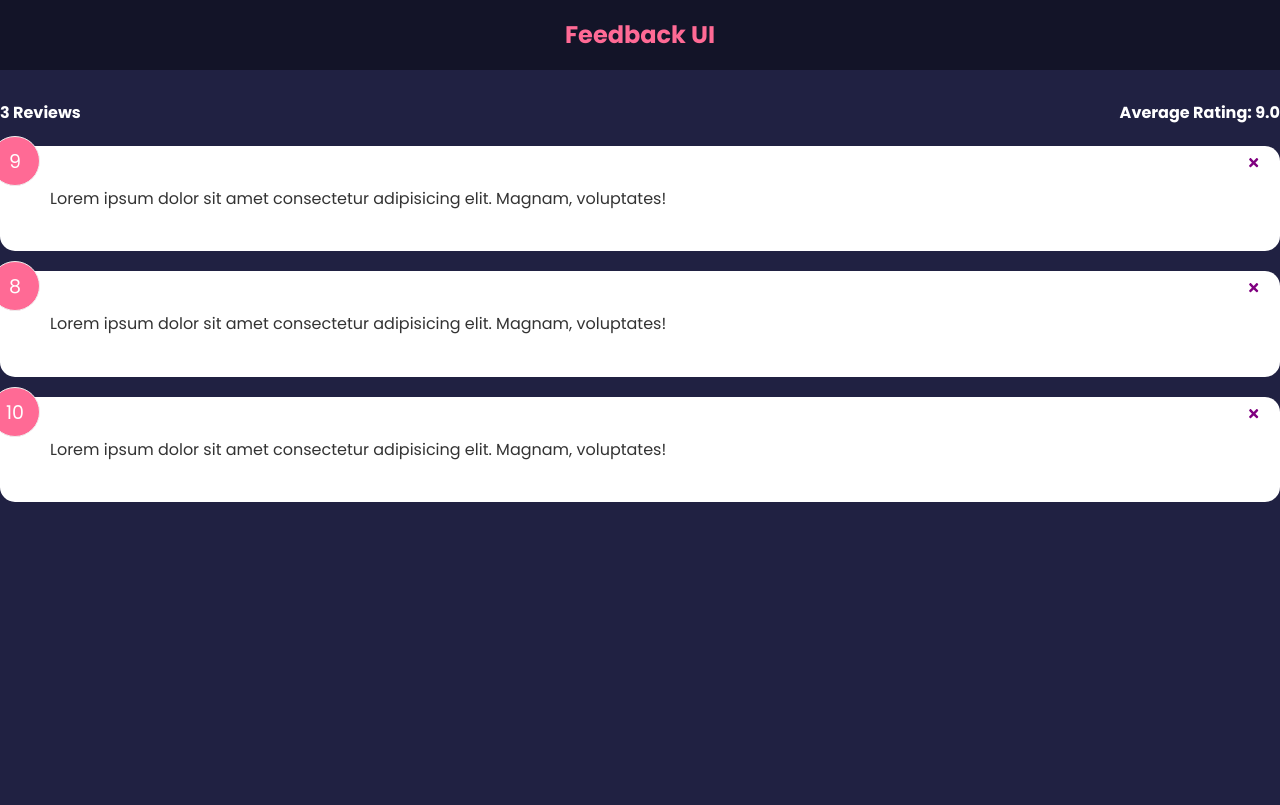
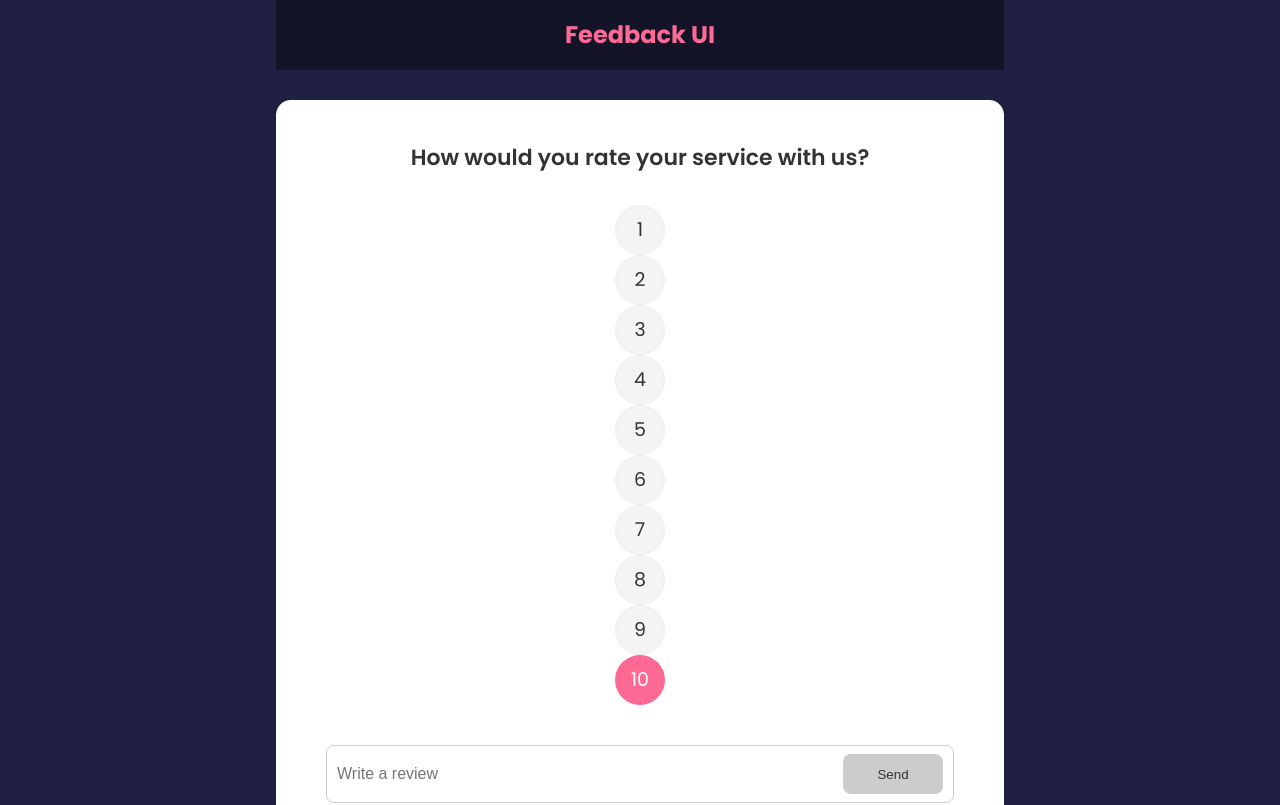
Before and after one commit to ChetanKaushik702/feedback-app, a React (Create React App) app: page / in a window 1280 px wide. Shown: the top 805 px of the page. Built offline with nearby package versions, Linux system fonts and the light colour scheme.

Commit message:
Added feedback functionality

```diff
--- a/package.json
+++ b/package.json
@@ -10,6 +10,7 @@
     "react-dom": "^18.1.0",
     "react-icons": "^4.4.0",
     "react-scripts": "5.0.1",
+    "uuid": "^8.3.2",
     "web-vitals": "^2.1.4"
   },
   "scripts": {
--- a/src/App.js
+++ b/src/App.js
@@ -3,6 +3,7 @@
 import FeedbackList from "./components/FeedbackList";
 import FeedbackData from "./data/FeedbackData";
 import FeedbackStats from "./components/FeedbackStats";
+import FeedbackForm from "./components/FeedbackForm";
 
 const App = () => {
   const [feedbacks, setFeedbacks] = useState(FeedbackData);
@@ -11,15 +12,20 @@
     if (window.confirm("Are you sure you want to delete the feedback?"))
       setFeedbacks((items) => items.filter((item) => item.id !== id));
   };
+
+  const addFeedback = (feedback) => {
+    setFeedbacks((prevFeedbacks) => [feedback, ...prevFeedbacks]);
+  };
   return (
-    <>
+    <div className="container">
       <Header />
+      <FeedbackForm addFeedback={addFeedback} />
       <FeedbackStats feedbacks={feedbacks} />
       <FeedbackList
         feedbacks={feedbacks}
         deleteFeedbackById={deleteFeedbackById}
       />
-    </>
+    </div>
   );
 };
 
--- /dev/null
+++ b/src/components/Button.js
@@ -0,0 +1,23 @@
+import PropTypes from "prop-types";
+const Button = ({ children, version, type, isDisabled }) => {
+  return (
+    <button type={type} disabled={isDisabled} className={`btn btn-${version}`}>
+      {children}
+    </button>
+  );
+};
+
+Button.defaultProps = {
+  isDisabled: false,
+  version: "primary",
+  type: "button",
+};
+
+Button.propTypes = {
+  children: PropTypes.node.isRequired,
+  version: PropTypes.string,
+  type: PropTypes.string,
+  isDisabled: PropTypes.bool,
+};
+
+export default Button;
--- /dev/null
+++ b/src/components/FeedbackForm.js
@@ -0,0 +1,62 @@
+import { v4 as uuidv4 } from "uuid";
+import { useState } from "react";
+import Button from "./Button";
+import Card from "./Card";
+import Rating from "./Rating";
+const FeedbackForm = ({ addFeedback }) => {
+  const [text, setText] = useState("");
+  const [rating, setRating] = useState(10);
+  const [message, setMessage] = useState("");
+  const [btnDisabled, setBtnDisabled] = useState(true);
+
+  const handleTextChange = (e) => {
+    if (text === "") {
+      setBtnDisabled(true);
+      setMessage(null);
+    } else if (text.trim().length < 10) {
+      setMessage("Text must be atleast 10 characters");
+      setBtnDisabled(true);
+    } else {
+      setBtnDisabled(false);
+      setMessage(null);
+    }
+
+    setText(e.target.value);
+  };
+
+  const handleSubmit = (e) => {
+    e.preventDefault();
+    if (text.trim().length >= 10) {
+      const feedback = {
+        text,
+        id: uuidv4(),
+        rating,
+      };
+      addFeedback(feedback);
+      setText("");
+    }
+  };
+  return (
+    <Card>
+      <form onSubmit={handleSubmit}>
+        <h2>How would you rate your service with us?</h2>
+        {/* @todo - rating select component */}
+        <Rating select={setRating} />
+        <div className="input-group">
+          <input
+            onChange={handleTextChange}
+            type="text"
+            placeholder="Write a review"
+            value={text}
+          />
+          <Button type="submit" version="secondary" isDisabled={btnDisabled}>
+            Send
+          </Button>
+          {message && <div className="message">{message}</div>}
+        </div>
+      </form>
+    </Card>
+  );
+};
+
+export default FeedbackForm;
--- /dev/null
+++ b/src/components/Rating.js
@@ -0,0 +1,128 @@
+import { useState } from "react";
+
+const Rating = ({ select }) => {
+  const [selected, setSelected] = useState(10);
+  const handleChange = (e) => {
+    setSelected(+e.target.value);
+    select(+e.target.value);
+  };
+
+  return (
+    <div className="rating">
+      <ul>
+        <li>
+          <input
+            type="radio"
+            id="num1"
+            name="rating"
+            value="1"
+            onChange={handleChange}
+            checked={selected === 1}
+          />
+          <label htmlFor="num1">1</label>
+        </li>
+        <li>
+          <input
+            type="radio"
+            id="num2"
+            name="rating"
+            value="2"
+            onChange={handleChange}
+            checked={selected === 2}
+          />
+          <label htmlFor="num2">2</label>
+        </li>
+        <li>
+          <input
+            type="radio"
+            id="num3"
+            name="rating"
+            value="3"
+            onChange={handleChange}
+            checked={selected === 3}
+          />
+          <label htmlFor="num3">3</label>
+        </li>
+        <li>
+          <input
+            type="radio"
+            id="num4"
+            name="rating"
+            value="4"
+            onChange={handleChange}
+            checked={selected === 4}
+          />
+          <label htmlFor="num4">4</label>
+        </li>
+        <li>
+          <input
+            type="radio"
+            id="num5"
+            name="rating"
+            value="5"
+            onChange={handleChange}
+            checked={selected === 5}
+          />
+          <label htmlFor="num5">5</label>
+        </li>
+        <li>
+          <input
+            type="radio"
+            id="num6"
+            name="rating"
+            value="6"
+            onChange={handleChange}
+            checked={selected === 6}
+          />
+          <label htmlFor="num6">6</label>
+        </li>
+        <li>
+          <input
+            type="radio"
+            id="num7"
+            name="rating"
+            value="7"
+            onChange={handleChange}
+            checked={selected === 7}
+          />
+          <label htmlFor="num7">7</label>
+        </li>
+        <li>
+          <input
+            type="radio"
+            id="num8"
+            name="rating"
+            value="8"
+            onChange={handleChange}
+            checked={selected === 8}
+          />
+          <label htmlFor="num8">8</label>
+        </li>
+        <li>
+          <input
+            type="radio"
+            id="num9"
+            name="rating"
+            value="9"
+            onChange={handleChange}
+            checked={selected === 9}
+          />
+          <label htmlFor="num9">9</label>
+        </li>
+        <li>
+          <input
+            type="radio"
+            id="num10"
+            name="rating"
+            value="10"
+            onChange={handleChange}
+            checked={selected === 10}
+          />
+          <label htmlFor="num10">10</label>
+        </li>
+      </ul>
+    </div>
+  );
+};
+
+export default Rating;
```
Also changed, not shown: 1 other file (tests, documents, lock files or other folders).
